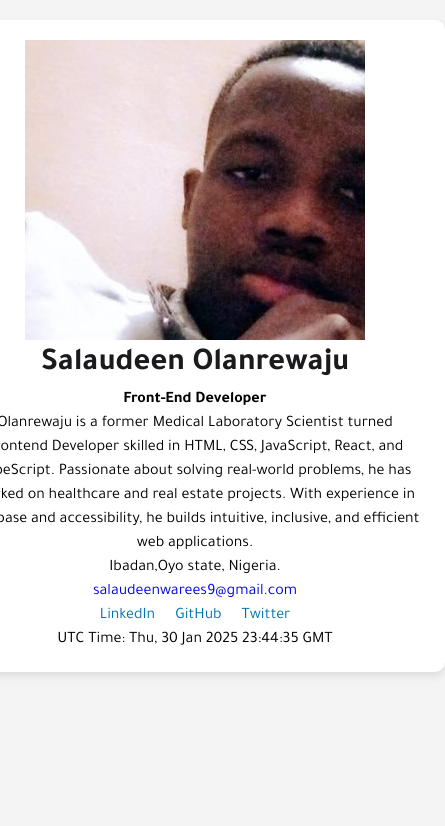
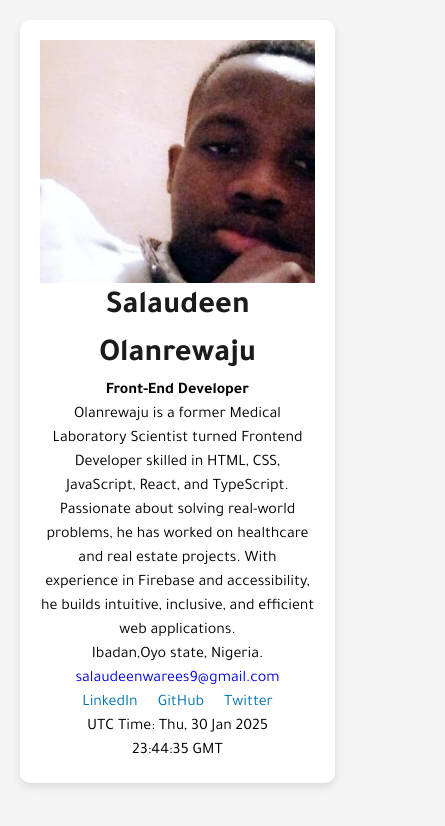
Before and after one commit to Wsalaudeen/stage-zero, a plain HTML site: page index.html in a window 390 px wide. Shown: the whole page, 445 px wide, since content can reach past the window. Drawn offline with Linux system fonts and the light colour scheme.

Commit message:
responsiveness

```diff
--- a/styles.css
+++ b/styles.css
@@ -57,9 +57,13 @@ body {
   border-radius: 10px;
   box-shadow: 0 4px 8px rgba(0, 0, 0, 0.1);
   text-align: center;
-  width: 500px;
+  width: 90%;
+  max-width: 500px;
 
   & img {
+    width: 100%;
+    max-width: 300px;
+    height: auto;
     object-fit: cover;
   }
 }
```
